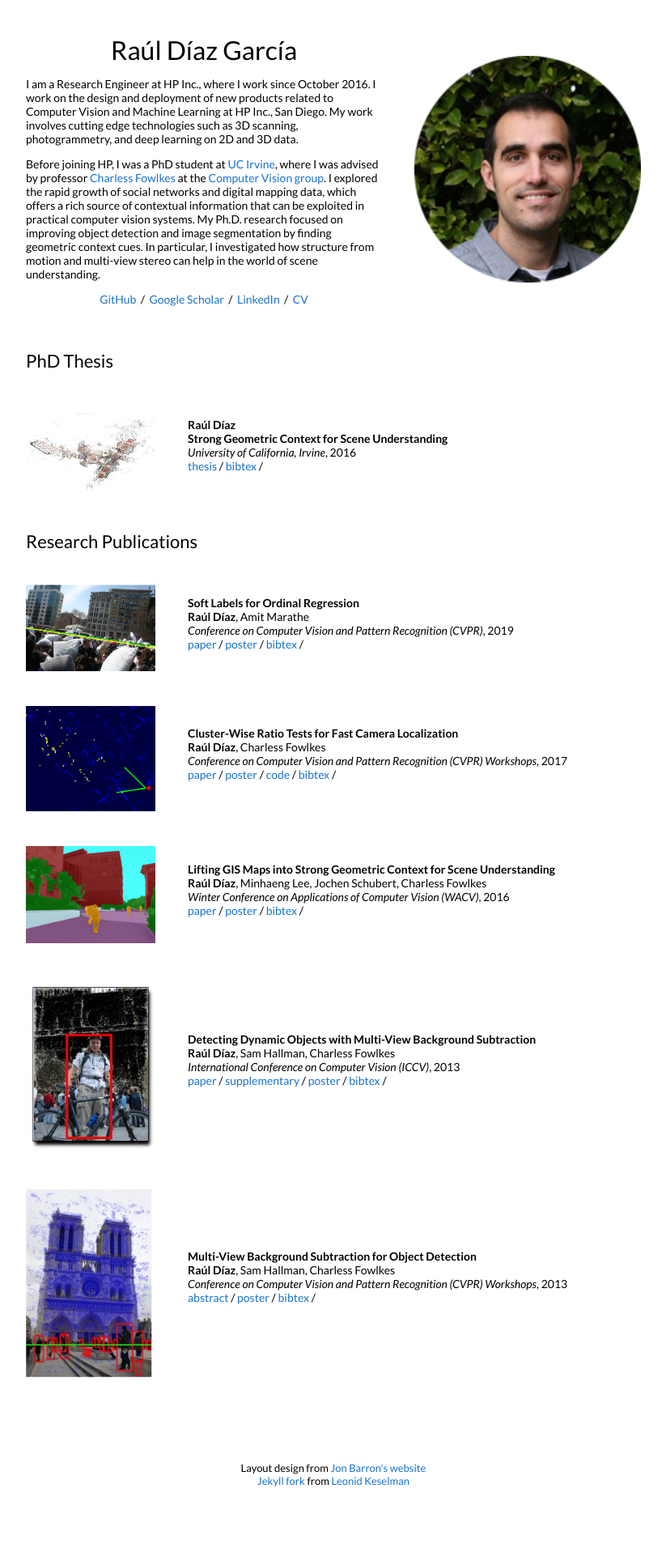
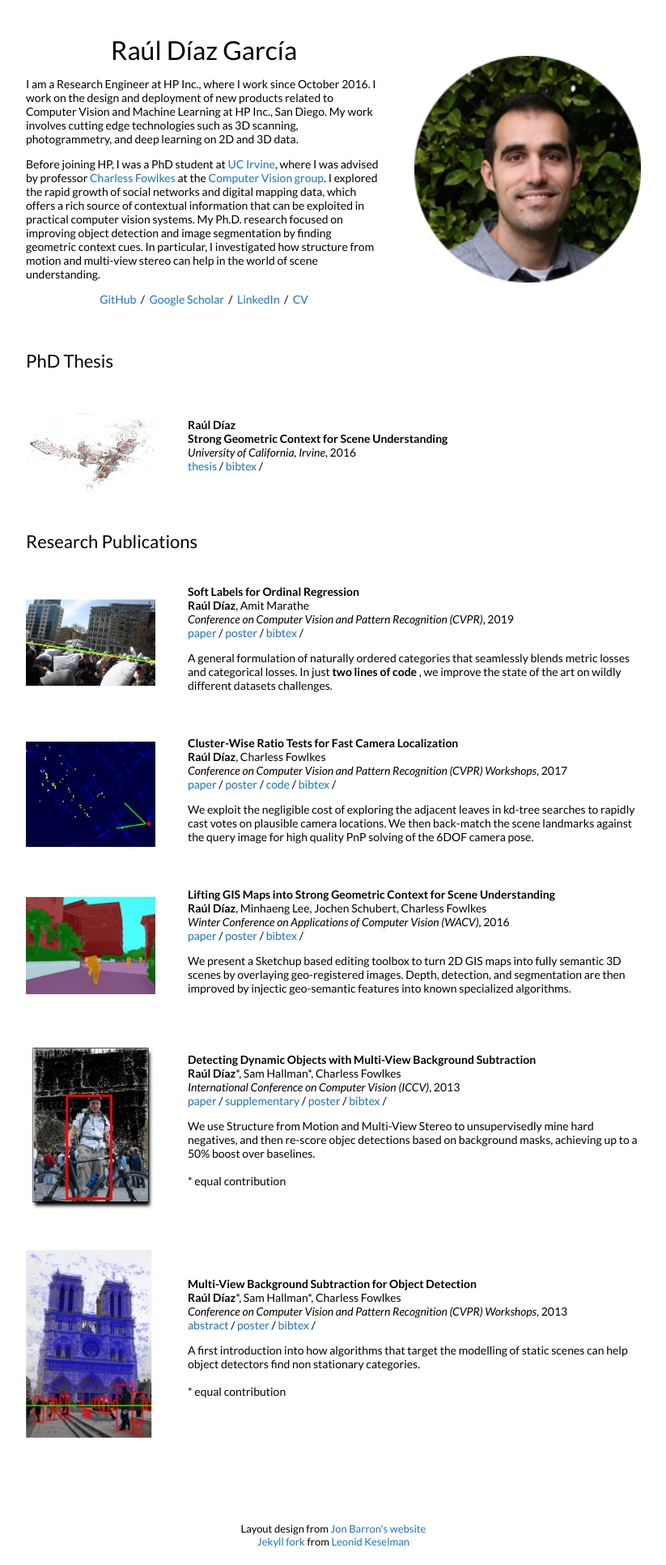
Before and after one commit to rauldiaz/rauldiaz.github.io, a Jekyll site: the page built from _posts/2019-06-19-cvpr-sord.markdown, in a window 1280 px wide. Shown: the whole page at 81% size, without its empty margins (228-1051 px from the left). Built offline with Jekyll 4.4.1, drawn with Linux system fonts in a browser that asks for light colours; before the commit the page ends 1858 px from its top, so only the background shows below that.

Commit message:
added post descriptions

```diff
--- a/_posts/2013-06-01-cvprw-mvbs.markdown
+++ b/_posts/2013-06-01-cvprw-mvbs.markdown
@@ -4,9 +4,11 @@ title:  "Multi-View Background Subtraction for Object Detection"
 date:   2013-06-19 22:21:59 +00:00
 image: /images/mvbs_sunw13.jpg
 categories: research
-authors: "<strong>Raúl Díaz</strong>, Sam Hallman, Charless Fowlkes"
+authors: "<strong>Raúl Díaz</strong>*, Sam Hallman*, Charless Fowlkes"
 venue: "Conference on Computer Vision and Pattern Recognition (CVPR) Workshops"
 abstract: pdfs/mvbs_cvprw_2013.pdf
 poster: pdfs/mvbs_iccv_2013_poster.pdf
 bibtex: bibs/mvbs.txt
 ---
+A first introduction into how algorithms that target the modelling of static scenes can help object detectors find non stationary categories.
+<br><br> * equal contribution
--- a/_posts/2013-12-01-iccv-mvbs.markdown
+++ b/_posts/2013-12-01-iccv-mvbs.markdown
@@ -4,10 +4,12 @@ title:  "Detecting Dynamic Objects with Multi-View Background Subtraction"
 date:   2013-12-19 22:21:59 +00:00
 image: /images/mvbs_iccv13.jpg
 categories: research
-authors: "<strong>Raúl Díaz</strong>, Sam Hallman, Charless Fowlkes"
+authors: "<strong>Raúl Díaz</strong>*, Sam Hallman*, Charless Fowlkes"
 venue: "International Conference on Computer Vision (ICCV)"
 paper: pdfs/mvbs_iccv_2013.pdf
 poster: pdfs/mvbs_iccv_2013_poster.pdf
 supplementary: pdfs/mvbs_iccv_2013_sup.pdf
 bibtex: bibs/mvbs.txt
 ---
+We use Structure from Motion and Multi-View Stereo to unsupervisedly mine hard negatives, and then re-score objec detections based on background masks, achieving up to a 50% boost over baselines.
+<br><br> * equal contribution
--- a/_posts/2016-03-01-wacv-gis.markdown
+++ b/_posts/2016-03-01-wacv-gis.markdown
@@ -10,3 +10,4 @@ paper: pdfs/gis_wacv_2016.pdf
 poster: pdfs/gis_wacv_2016_poster.pdf
 bibtex: bibs/gis.txt
 ---
+We present a Sketchup based editing toolbox to turn 2D GIS maps into fully semantic 3D scenes by overlaying geo-registered images. Depth, detection, and segmentation are then improved by injectic geo-semantic features into known specialized algorithms.
--- a/_posts/2017-07-01-cvprw-cwrt.markdown
+++ b/_posts/2017-07-01-cvprw-cwrt.markdown
@@ -11,3 +11,4 @@ poster: pdfs/cwrt_cvprw_2017_poster.pdf
 bibtex: bibs/cwrt.txt
 code: https://bitbucket.org/rdiazgar/camera-localization
 ---
+We exploit the negligible cost of exploring the adjacent leaves in kd-tree searches to rapidly cast votes on plausible camera locations. We then back-match the scene landmarks against the query image for high quality PnP solving of the 6DOF camera pose.
--- a/_posts/2019-06-19-cvpr-sord.markdown
+++ b/_posts/2019-06-19-cvpr-sord.markdown
@@ -10,3 +10,4 @@ paper: pdfs/sord_cvpr_2019.pdf
 poster: pdfs/sord_cvpr_2019_poster.pdf
 bibtex: bibs/sord.txt
 ---
+A general formulation of naturally ordered categories that seamlessly blends metric losses and categorical losses. In just <strong> two lines of code </strong>, we improve the state of the art on wildly different datasets challenges.
```
